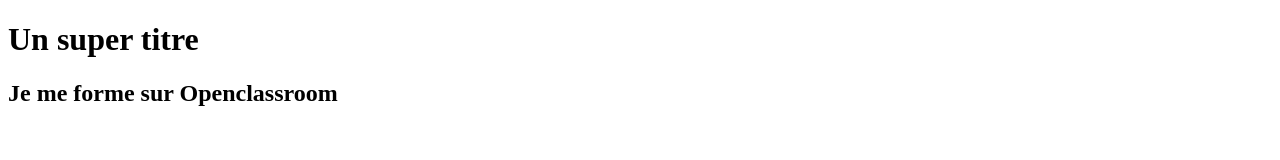
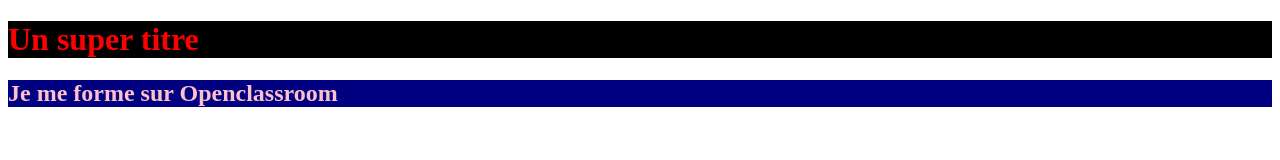
Before and after one commit to Doulro/OpenClassroomProject, a plain HTML site: page index.html in a window 1280 px wide. Drawn offline with Linux system fonts and the light colour scheme.

Commit message:
deuxieme modification des fichiers html et css

```diff
--- a/index.html
+++ b/index.html
@@ -6,7 +6,7 @@
 
    <title></title>
 
-   <link rel="stylesheet" type="text/css" href="styles.css">
+   <link rel="stylesheet" type="text/css" href="style.css">
 
 </head>
 
--- a/style.css
+++ b/style.css
@@ -2,7 +2,7 @@
 
    color: red;
    background-color: black;
-
+}
 
 h2 {
    color: pink;
```
